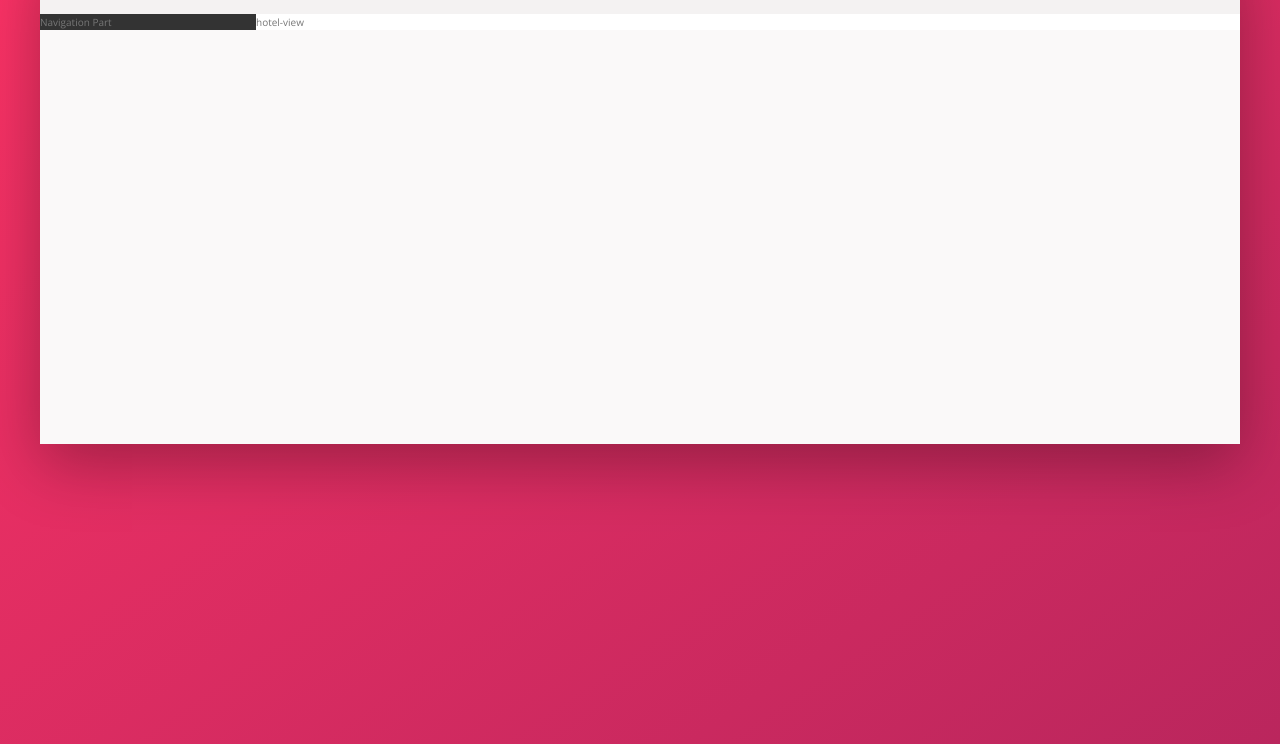
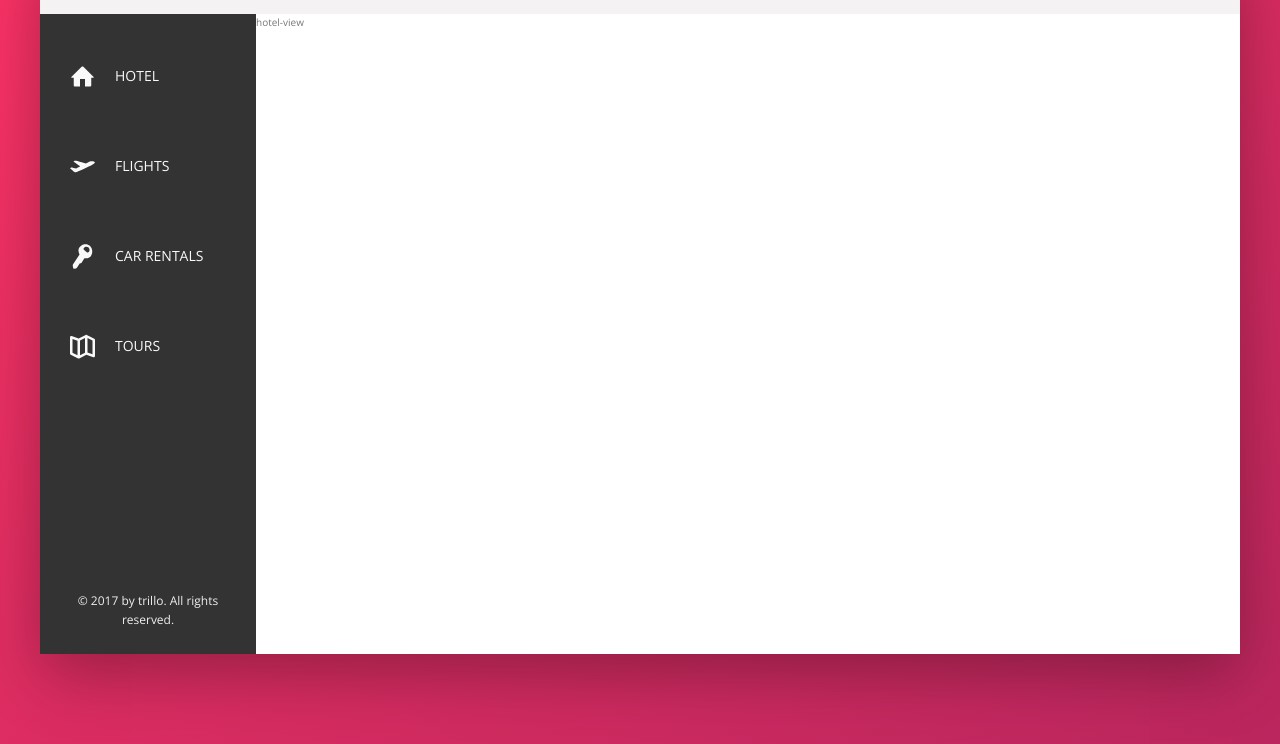
Before and after one commit to Transyltooniaa/Trillo, a website: page index.html in a window 1280 px wide. Shown: the part 136-880 px from the top of the page. Drawn offline with nearby package versions, Linux system fonts and the light colour scheme.

Commit message:
Sidebar done

```diff
--- a/index.html
+++ b/index.html
@@ -48,7 +48,45 @@
             </header>
             <div class="content">
                 <nav class="sidebar">
-                    Navigation Part
+                    <ul href="#" class="side-nav">
+                        <li class="side-nav__item">
+                            <a href="#" class="side-nav__link">
+                                <svg class="side-nav__icon">
+                                    <use xlink:href="img/sprite.svg#icon-home"></use>
+                                </svg>
+                                <span>Hotel</span>
+                            </a>
+                        </li>
+                        <li class="side-nav__item">
+                            <a href="#" class="side-nav__link">
+                                <svg class="side-nav__icon">
+                                    <use xlink:href="img/sprite.svg#icon-aircraft-take-off"></use>
+                                </svg>
+                                <span>Flights</span>
+                            </a>
+                        </li>
+                        <li class="side-nav__item">
+                            <a href="#" class="side-nav__link">
+                                <svg class="side-nav__icon">
+                                    <use xlink:href="img/sprite.svg#icon-key"></use>
+                                </svg>
+                                <span>Car Rentals</span>
+                            </a>
+                        </li>
+                        <li class="side-nav__item">
+                            <a href="#" class="side-nav__link">
+                                <svg class="side-nav__icon">
+                                    <use xlink:href="img/sprite.svg#icon-map"></use>
+                                </svg>
+                                <span>Tours</span>
+                            </a>
+                        </li>
+                    </ul>
+
+                    <div class="legal">
+                        &copy; 2017 by trillo. All rights reserved.
+                    </div>
+
                 </nav>
 
                 <main class="hotel-view">
--- a/sass/_components.scss
+++ b/sass/_components.scss
@@ -89,7 +89,7 @@
     &__icon{
         height: 2.25rem;
         width: 2.25rem;
-        fill: var(--color-grey-dark-2);
+        fill: currentColor;
         position: relative;
     }
 
@@ -122,3 +122,67 @@
 
 
 }
+
+
+.side-nav{
+
+    font-size: 1.4rem;
+    list-style: none;
+    margin-top: 3.5rem;
+
+    &__item{
+        margin-bottom: 1.5rem;
+        position: relative; // This is the key to make the pseudo element work
+
+        &:not(:last-child){
+            margin-bottom: 3.5rem;
+        }
+    }
+
+    &__item::before{
+        content: "";
+        position: absolute; // This is the key to make the pseudo element work
+        top : 0;
+        left: 0;
+        height: 100%;
+        width : 3px;
+        background-color: var(--color-primary);
+        transform: scaleY(0);
+        transition: transform .2s,
+                    width .4s cubic-bezier(1,0,0,1);
+    }
+
+    &__item:hover::before{
+        transform: scaleY(1.5);
+        width:100%;
+    }
+
+
+    &__link:link,
+    &__link:visited{
+        color: var(--color-grey-light-1);
+        text-decoration: none;
+        text-transform: uppercase;
+        padding : 1.5rem 3rem;
+        display: flex;
+        align-items: center;
+        position: relative;
+        z-index: 10;
+    }
+
+    &__icon{
+        height: 2.5rem;
+        width: 2.5rem;
+        fill: var(--color-grey-dark-2);
+        margin-right: 2rem;
+        fill : currentColor;
+    }
+}
+
+
+.legal{
+    font-size: 1.2rem;
+    color: var(--color-grey-light-3);
+    text-align: center;
+    padding: 2.5rem;
+}
--- a/sass/_layout.scss
+++ b/sass/_layout.scss
@@ -24,11 +24,17 @@
 .sidebar{
     background-color: var(--color-grey-dark-1);
     flex : 0 0 18%;
+    display: flex;
+    flex-direction: column;
+    justify-content: space-between;
+
+
 
 }
 
 .hotel-view{
     background-color: #fff;
     flex : 1;
+    height : 80vh;
 
 }
```
Also changed, not shown: css/style.css.
